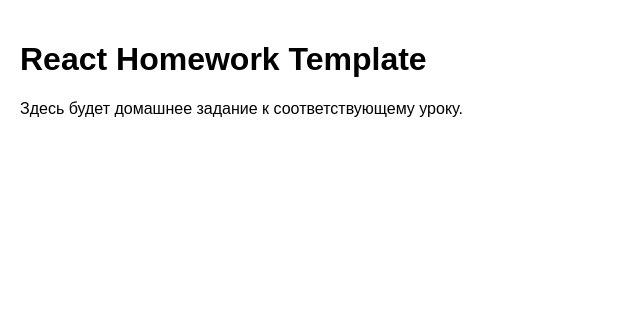
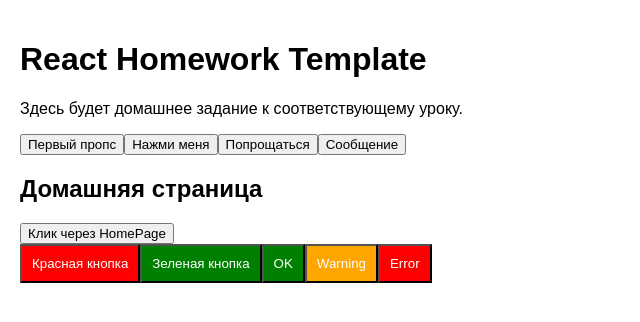
Before and after one commit to tusin777/react-home-works-app, a React (Vite) app: page / in a window 1280 px wide. Shown: the top 322 px of the page, without its empty margins (0-640 px from the left). Built offline with nearby package versions, Linux system fonts and the light colour scheme.

Commit message:
Добавить компоненты Button и HomePage, обновить App для использования новых кнопок и обработки событий

```diff
--- a/src/components/App/App.jsx
+++ b/src/components/App/App.jsx
@@ -1,10 +1,67 @@
+import { HomePage } from "../../pages/HomePage";
+import Button from "../Button";
 import "./App.css";
 
 function App() {
+  const sayHello = () => {
+    alert("Привет из App!");
+  };
+
+  const sayBye = () => {
+    alert("Пока!");
+  };
+
+  const showMessage = (text) => {
+    alert(text);
+  };
+
+  const handleRootClick = () => {
+    alert("Сработало через проп-дриллинг!");
+  };
+
+  const success = () => alert("Успех!");
+  const warning = () => alert("Предупреждение!");
+  const danger = () => alert("Ошибка!");
+
   return (
     <div className="app-container">
       <h1>React Homework Template</h1>
       <p>Здесь будет домашнее задание к соответствующему уроку.</p>
+      <Button label="Первый пропс" />
+      <Button />
+      <Button label="Нажми меня" onClick={sayHello} />
+      <Button label="Попрощаться" onClick={sayBye} />
+      <Button
+        label="Сообщение"
+        onClick={() => showMessage("Ты нажал на кнопку!")}
+      />
+      <HomePage click={handleRootClick} />
+      <Button
+        label="Красная кнопка"
+        btnStyles={{ background: "red", padding: "10px", color: "white" }}
+      />
+      <Button
+        label="Зеленая кнопка"
+        btnStyles2={{ background: "green", padding: "10px", color: "white" }}
+      />
+
+      <Button
+        label="OK"
+        onClick={success}
+        btnStyles={{ background: "green", color: "white", padding: 10 }}
+      />
+
+      <Button
+        label="Warning"
+        onClick={warning}
+        btnStyles={{ background: "orange", color: "white", padding: 10 }}
+      />
+
+      <Button
+        label="Error"
+        onClick={danger}
+        btnStyles={{ background: "red", color: "white", padding: 10 }}
+      />
     </div>
   );
 }
--- /dev/null
+++ b/src/components/Button.jsx
@@ -0,0 +1,13 @@
+import React from "react";
+
+const Button = ({ label, onClick, btnStyles, btnStyles2 }) => {
+  return label ? (
+    <button onClick={onClick} style={btnStyles ? btnStyles : btnStyles2}>
+      {label}
+    </button>
+  ) : (
+    console.warn("Пропс не передан")
+  );
+};
+
+export default Button;
--- /dev/null
+++ b/src/pages/HomePage.jsx
@@ -0,0 +1,10 @@
+import Button from "../components/Button";
+
+export function HomePage({ click }) {
+  return (
+    <div>
+      <h2>Домашняя страница</h2>
+      <Button label="Клик через HomePage" onClick={click} />
+    </div>
+  );
+}
```
